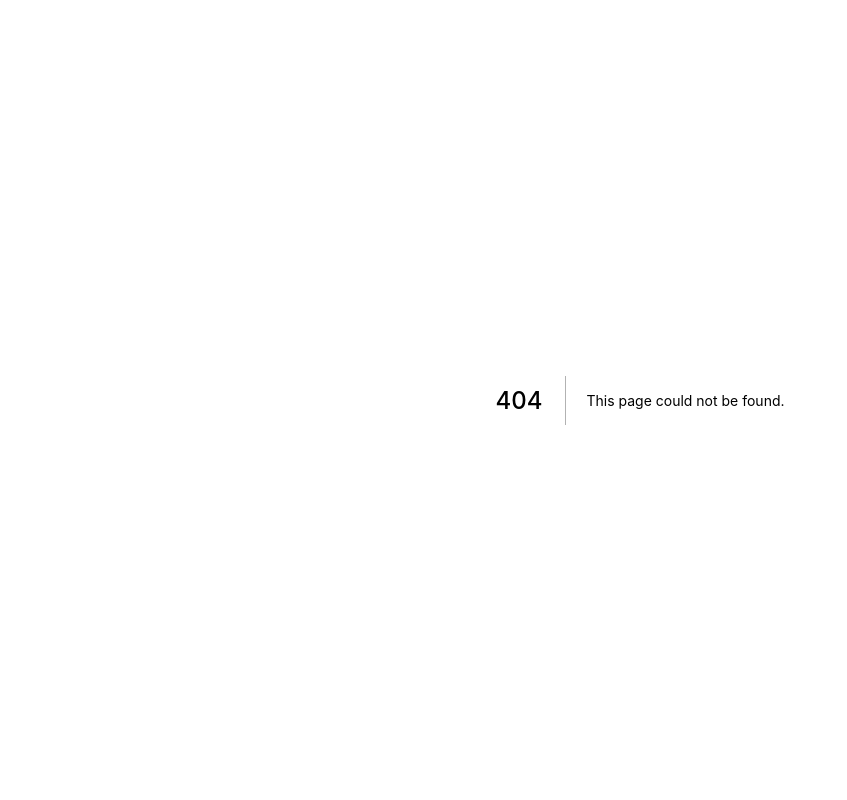
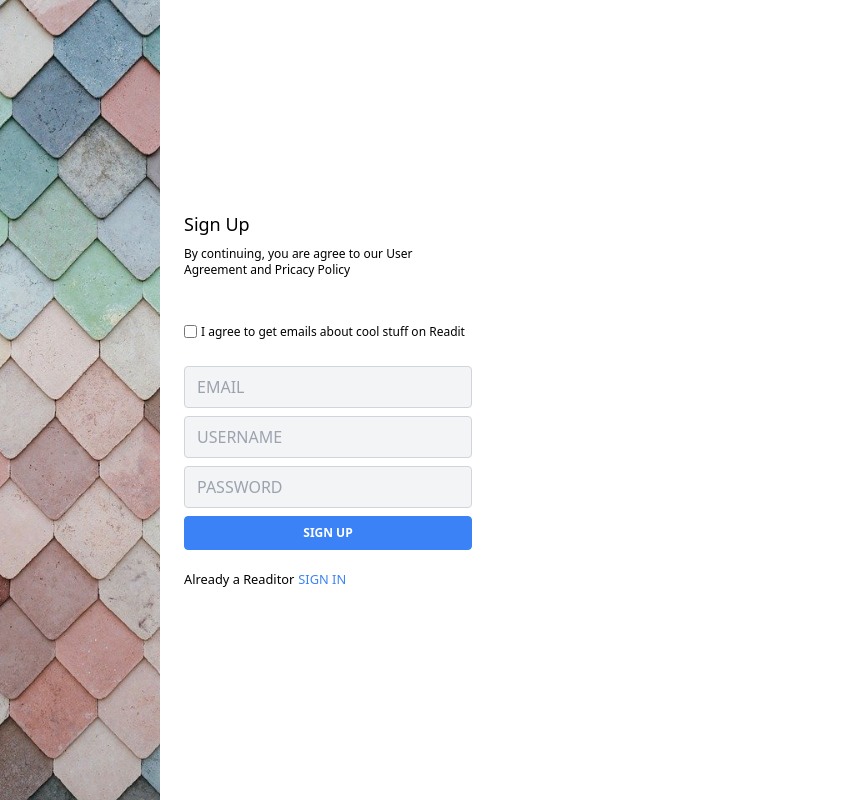
Before and after one commit to gitbit-hash/readit, a Next.js app in the folder client/: page /register in a window 1280 px wide. Before the commit this address had no page. Shown: the whole page, without its empty margins (0-847 px from the left). Built offline with nearby package versions, Linux system fonts and the light colour scheme.

Commit message:
laying out register page

```diff
--- /dev/null
+++ b/client/pages/register.tsx
@@ -0,0 +1,65 @@
+import Head from 'next/head';
+import Link from 'next/link';
+
+export default function Register() {
+	return (
+		<div className='flex'>
+			<Head>
+				<title>Register</title>
+				<meta name='description' content='Register page' />
+			</Head>
+			<div className="w-40 h-screen bg-cover bg-center bg-[url('/images/tiles.jpg')]"></div>
+			<div className='flex flex-col justify-center pl-6'>
+				<div className='w-72'>
+					<h1 className='mb-2 text-lg '>Sign Up</h1>
+					<p className='mb-10 text-xs'>
+						By continuing, you are agree to our User Agreement and Pricacy
+						Policy
+					</p>
+					<form>
+						<div className='mb-6'>
+							<input
+								type='checkbox'
+								id='agreement'
+								className='mr-1 align-middle cursor-pointer'
+							/>
+							<label htmlFor='agreement' className='text-xs cursor-pointer'>
+								I agree to get emails about cool stuff on Readit
+							</label>
+						</div>
+						<div className='mb-2'>
+							<input
+								type='email'
+								className='w-full px-3 py-2 bg-gray-100 border border-gray-300 rounded outline-none placeholder:uppercase'
+								placeholder='Email'
+							/>
+						</div>
+						<div className='mb-2'>
+							<input
+								type='text'
+								className='w-full px-3 py-2 bg-gray-100 border border-gray-300 rounded outline-none placeholder:uppercase'
+								placeholder='Username'
+							/>
+						</div>
+						<div className='mb-2'>
+							<input
+								type='password'
+								className='w-full px-3 py-2 bg-gray-100 border border-gray-300 rounded outline-none placeholder:uppercase'
+								placeholder='Password'
+							/>
+						</div>
+						<button className='w-full py-2 mb-4 text-xs font-bold text-white uppercase bg-blue-500 border border-blue-500 rounded hover:bg-blue-400'>
+							Sign Up
+						</button>
+					</form>
+					<small>
+						Already a Readitor
+						<Link href='/login'>
+							<a className='ml-1 text-blue-500 uppercase'>Sign In</a>
+						</Link>
+					</small>
+				</div>
+			</div>
+		</div>
+	);
+}
```
Also changed, not shown: client/public/images/tiles.jpg (added).
